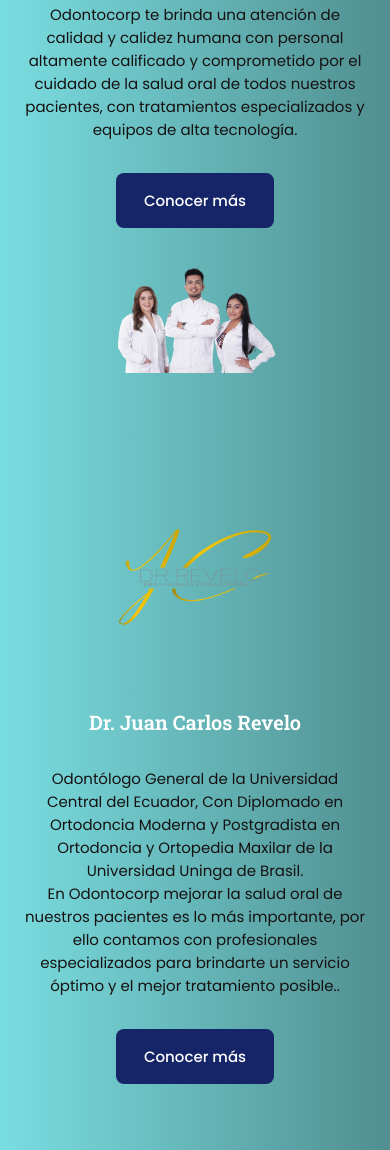
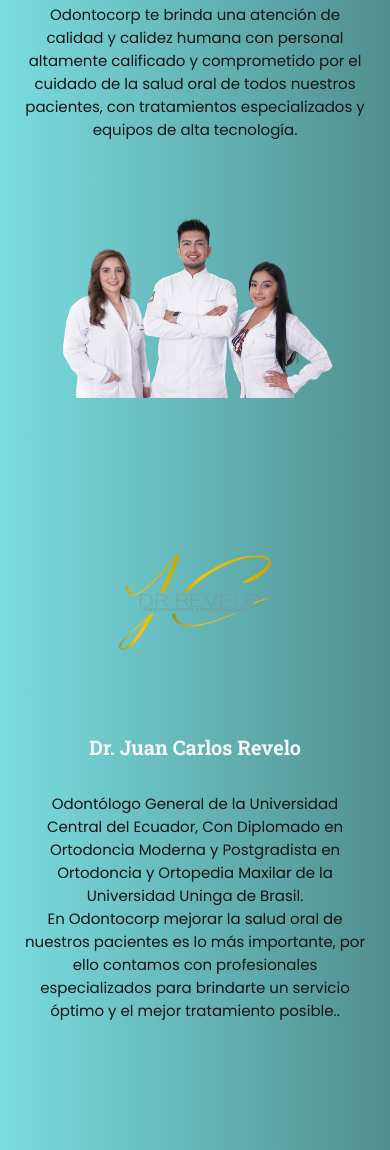
Before and after one commit to RandyMejiaArias/OdontoCorp-web, a plain HTML site: page index.html in a window 390 px wide. Shown: the part 1850-3000 px from the top of the page. Drawn offline with nearby package versions, Linux system fonts and the light colour scheme.

Commit message:
About__img-team size changed

```diff
--- a/assets/css/styles.css
+++ b/assets/css/styles.css
@@ -420,6 +420,10 @@ button{
 .about__img{
     width: 200px;
     justify-self: center;
+}
+
+.about__img.about__img-team{
+    width: 350px;
 }
 
 /* ----- ----- Services ----- ----- */
@@ -1057,7 +1061,7 @@ button{
         width: 200px;
     }
 
-    .about__img{
+    .about__img, .about__img.about__img-team{
         width: 500px;
     }
 
@@ -1171,7 +1175,7 @@ button{
         min-width: 370px;
     }
 
-    .about__img{
+    .about__img, .about__img.about__img-team{
         width: 900px;
     }
 
--- a/index.html
+++ b/index.html
@@ -238,9 +238,9 @@
                 <div class="about__data">
                     <h3 class="section__title about__title">Nosotros</h3>
                     <p class="about__description">Odontocorp te brinda una atención de calidad y calidez humana con personal altamente calificado y comprometido por el cuidado de la salud oral de todos nuestros pacientes, con tratamientos especializados y equipos de alta tecnología.</p>
-                    <a href="#" class="button">Conocer más</a>
+                    <!-- <a href="#" class="button">Conocer más</a> -->
                 </div>
-                <img loading="lazy" src="assets/img/doctores_2.png" alt="" class="about__img">
+                <img loading="lazy" src="assets/img/doctores_2.png" alt="" class="about__img about__img-team">
             </div>
         </section>
         <section class="section about">
@@ -250,7 +250,7 @@
                     <h3 class="section__title about__title">Dr. Juan Carlos Revelo</h3>
                     <p class="about__description">Odontólogo General de la Universidad Central del Ecuador, Con Diplomado en Ortodoncia Moderna y Postgradista en Ortodoncia y Ortopedia Maxilar de la Universidad Uninga de Brasil. <br>
                         En Odontocorp mejorar la salud oral de nuestros pacientes es lo más importante, por ello contamos con profesionales especializados para brindarte un servicio óptimo y el mejor tratamiento posible..</p>
-                    <a href="#" class="button about__button">Conocer más</a>
+                    <!-- <a href="#" class="button about__button">Conocer más</a> -->
                 </div>
             </div>
         </section>
```
